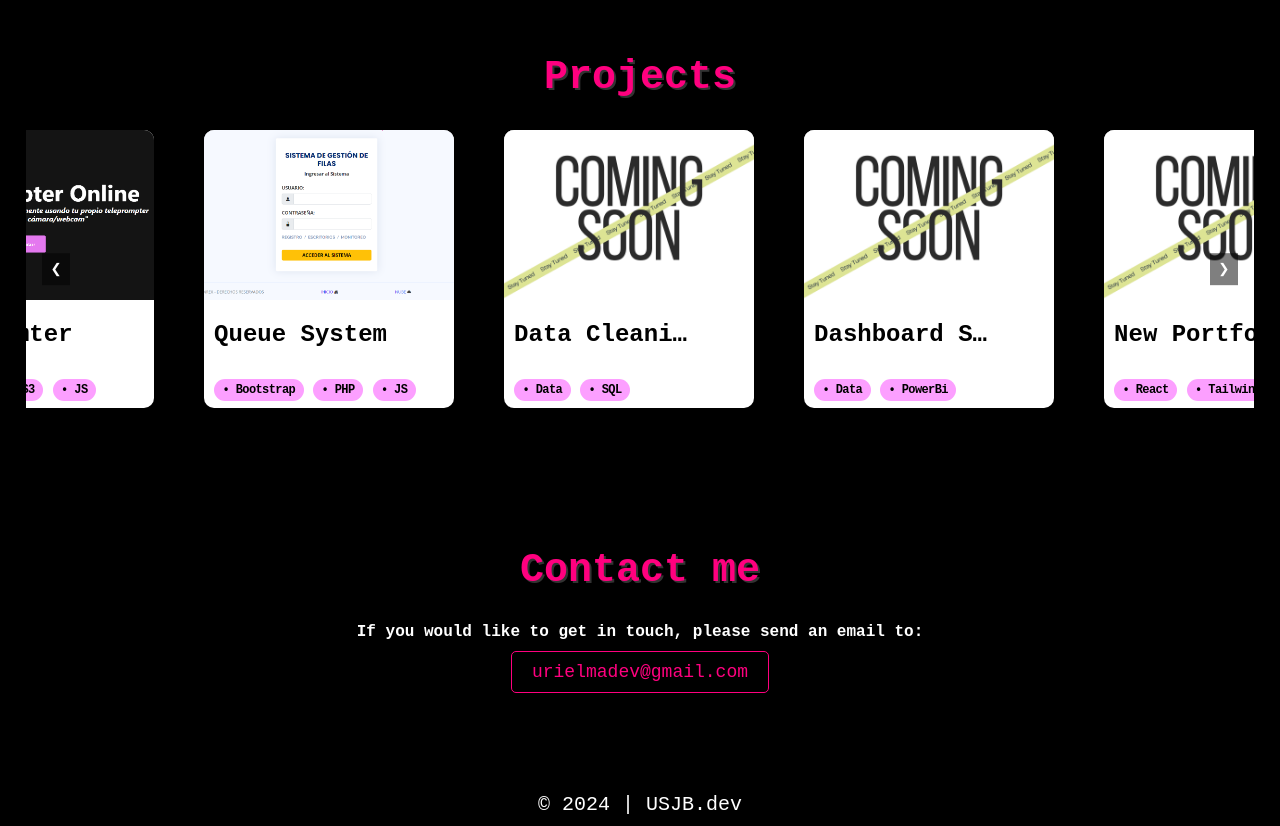
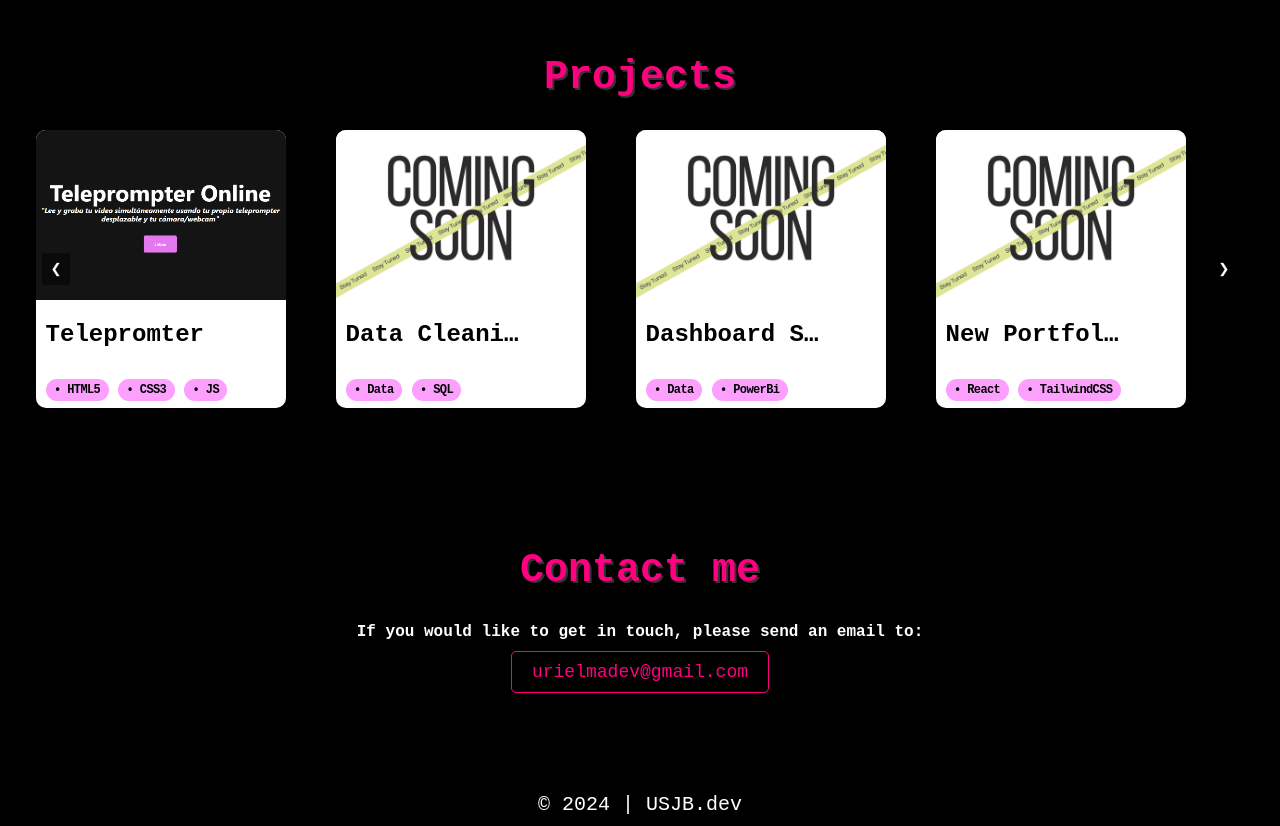
Before and after one commit to Urielmajb/usjbdev.github.io, a plain HTML site: page portafolio.html in a window 1280 px wide. Shown: the part 880-1706 px from the top of the page. Drawn offline with Linux system fonts and the light colour scheme.

Commit message:
Seccion Proyectos Modificados

```diff
--- a/css/style.css
+++ b/css/style.css
@@ -643,8 +643,6 @@ header {
 }
 
 
-
-
 /* Contact Me Section */
 .contact {
   padding: 50px 0;
--- a/portafolio.html
+++ b/portafolio.html
@@ -151,7 +151,7 @@
                 </div>
             </article>
             <!-- Agrega más proyectos aquí siguiendo el mismo formato -->
-            <article class="article-wrapper">
+            <!-- <article class="article-wrapper">
                 <div class="container-project">
                     <a href="https://github.com/Urielmajb/GestionFilas.git" target="_blank">
                         <img src="assets/img/SistemaFilas2.png" alt="Proyecto 2">
@@ -173,7 +173,7 @@
                         <span class="project-type">• JS</span>
                     </div>
                 </div>
-            </article>
+            </article> -->
 
             <!-- Más proyectos -->
               <!-- Agrega más proyectos aquí siguiendo el mismo formato -->
```
